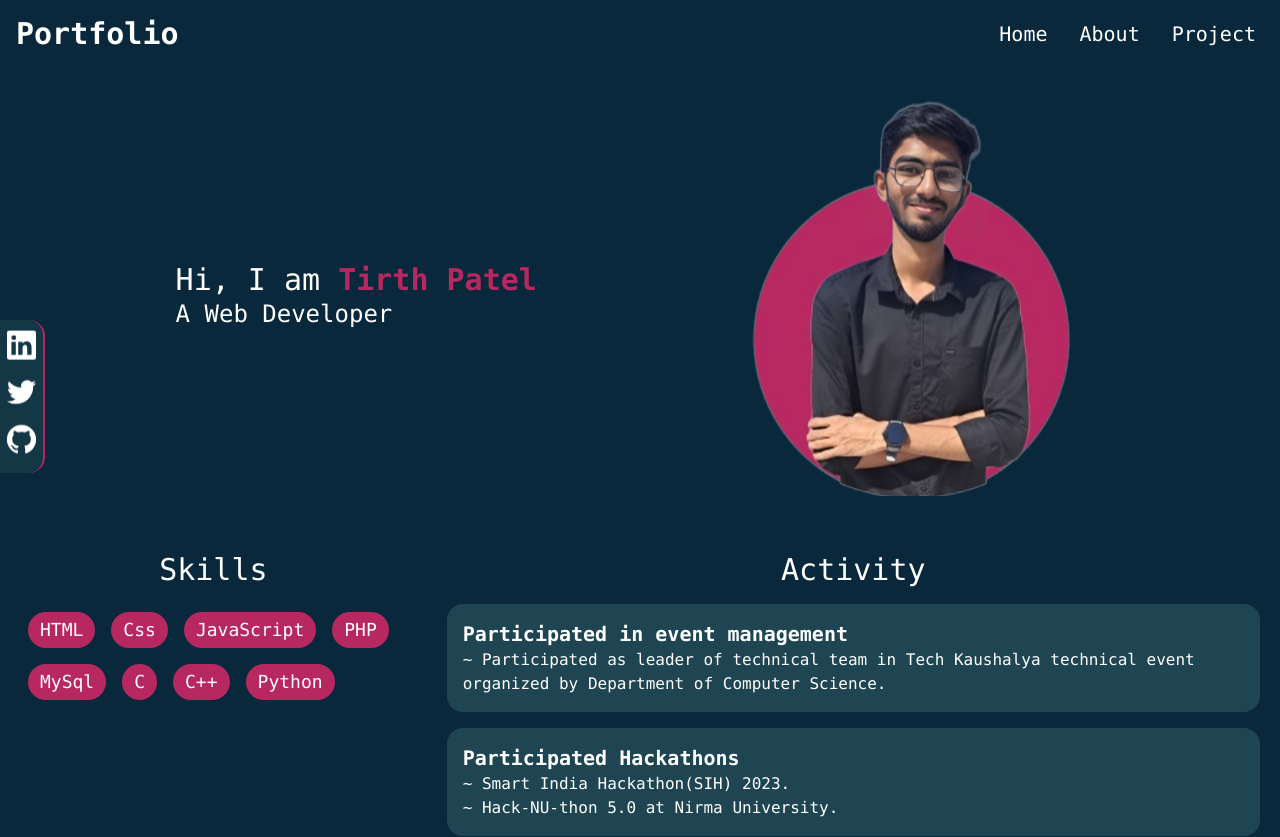
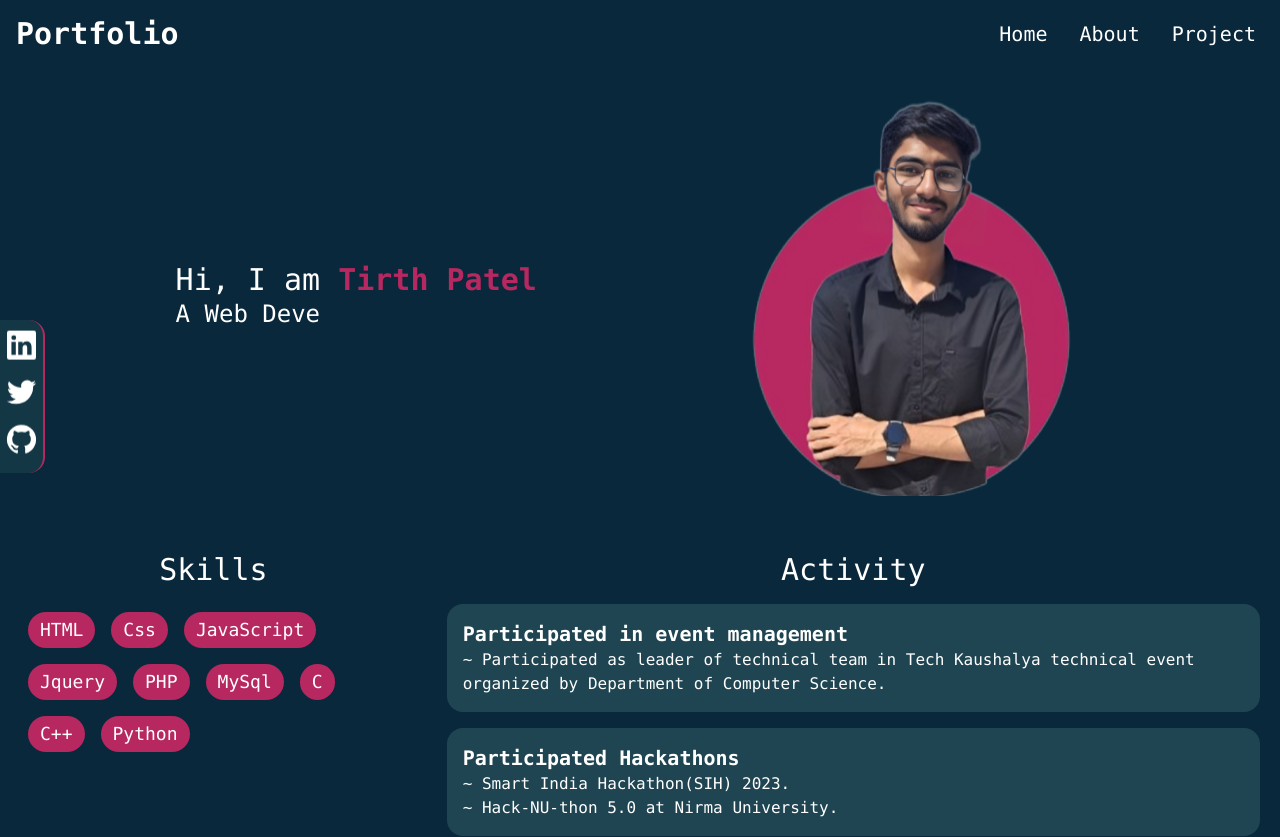
Before and after one commit to tirth2894/portfolio, a React (Create React App) app: page / in a window 1280 px wide. Shown: the top 837 px of the page. Built offline with nearby package versions, Linux system fonts and the light colour scheme.

Commit message:
modified : Info.js

```diff
--- a/package.json
+++ b/package.json
@@ -11,6 +11,7 @@
     "react": "^18.3.1",
     "react-dom": "^18.3.1",
     "react-scripts": "5.0.1",
+    "react-type-animation": "^3.2.0",
     "web-vitals": "^2.1.4"
   },
   "scripts": {
--- a/src/App.css
+++ b/src/App.css
@@ -4,3 +4,13 @@
     box-sizing: border-box;
     scroll-behavior: smooth;
 }
+::-webkit-scrollbar {
+    width: 5px;
+  }
+::-webkit-scrollbar-track {
+    background: #0a283b;
+}
+
+::-webkit-scrollbar-thumb {
+    background: #b72860;
+}
--- a/src/compepnets/Info.js
+++ b/src/compepnets/Info.js
@@ -1,23 +1,36 @@
 import React from 'react'
 import uphoto from './uphoto.png'
+import { TypeAnimation } from 'react-type-animation';
+
 
 function Info() {
-  return (
+    return (
         <div className='flex py-7 flex-wrap-reverse w-full justify-evenly items-center'>
             <div className='my-5 mx-2 flex flex-col justify-center items-start' >
                 <p className='text-2xl md:text-3xl '>
                     Hi, I am <span className='font-extrabold text-[#b72860] '>Tirth Patel</span>
                 </p>
                 <p className='text-xl md:text-2xl'>
-                    A Web Developer
+                    <TypeAnimation
+                        sequence={[
+                            // Same substring at the start will only be typed out once, initially
+                            'A Student',
+                            1000, // wait 1s before replacing "Mice" with "Hamsters"
+                            'A Web Developer',
+                            1000,
+                        ]}
+                        wrapper="span"
+                        speed={200}
+                        repeat={Infinity}
+                    />
                 </p>
             </div>
 
             <div className='h-[25rem] w-[25rem] flex justify-center items-center'>
-                <img src={uphoto} alt="Photo" className='h-full'/>
+                <img src={uphoto} alt="Photo" className='h-full' />
             </div>
         </div>
-  )
+    )
 }
 
 export default Info
--- a/src/compepnets/navbar.js
+++ b/src/compepnets/navbar.js
@@ -13,7 +13,7 @@ function Navbar() {
     return (
         <>
              {/* Mobile view */}
-             <div className={menu ? 'h-screen w-full bg-[#0a283bf5] p-5 fixed' : 'hidden'}>
+             <div className={menu ? 'h-screen w-full bg-[#0a283bf5] p-5 fixed z-10' : 'hidden'}>
                 <Unicons.UilTimes onClick={toogle} height="40" width="40" color="white" className='float-right lg:hidden' />
                 <ul className='text-xl flex flex-col mt-16 items-center'>
                     <li className='px-4 hover:text-[#b72860] mt-5 w-full text-center py-3' onClick={toogle}>
--- a/src/compepnets/projects.js
+++ b/src/compepnets/projects.js
@@ -6,11 +6,11 @@ function Projects() {
             <p className='text-center text-2xl md:text-3xl m-4' id='project'>Projects</p>
             <div className='flex flex-wrap justify-center items-center'>
 
-                <a href="https://homotrack.wuaze.com/" target='_blank' className='w-72 m-5 rounded-lg bg-[#1f4552] block hover:bg-[#214d5c]'>
-                    <img src={project1} alt="Photo" className='w-full p-2' />
+                <a href="https://homotrack.wuaze.com/" target='_blank' className='w-80 m-5 rounded-lg bg-[#1f4552] block hover:bg-[#214d5c]'>
+                    <img src={project1} alt="Photo" className='w-full p-2 h-[13rem]' />
 
                     <p className='p-2 w-full'>
-                        <span className='text-xl font-bold'>Blood Bank</span>
+                        <span className='text-xl font-bold'>Homotrack</span>
                         <p>A Homotrack, a dynamic blood bank management system designed to streamline the process of blood donation and distribution. With its user-friendly interface and robust functionality.</p>
                     </p>
                 </a>
--- a/src/compepnets/sideContact.js
+++ b/src/compepnets/sideContact.js
@@ -5,10 +5,10 @@ function SideContact() {
     return (
         <div className='fixed top-[40%] rounded-e-2xl shadow-3xl bg-[#1f455285] px-1 border-e-2 border-[#b72860]'>
 
-            <a href="">
+            <a href="#">
                 <Unicons.UilLinkedin className='my-3 animate-bounce hover:animate-none hover:text-[#b72860]' height='35' width='35' />
             </a>
-            <a href="">
+            <a href="#">
                 <Unicons.UilTwitter className='my-3 animate-bounce hover:animate-none hover:text-[#b72860]' height='35' width='35' />
             </a>
             <a href="https://github.com/tirth2894">
--- a/src/compepnets/skills.js
+++ b/src/compepnets/skills.js
@@ -9,6 +9,7 @@ function skills() {
                     <span className='bg-[#b72860] m-2 text-lg px-3 py-1 rounded-3xl'>HTML</span>
                     <span className='bg-[#b72860] m-2 text-lg px-3 py-1 rounded-3xl'>Css</span>
                     <span className='bg-[#b72860] m-2 text-lg px-3 py-1 rounded-3xl'>JavaScript</span>
+                    <span className='bg-[#b72860] m-2 text-lg px-3 py-1 rounded-3xl'>Jquery</span>
                     <span className='bg-[#b72860] m-2 text-lg px-3 py-1 rounded-3xl'>PHP</span>
                     <span className='bg-[#b72860] m-2 text-lg px-3 py-1 rounded-3xl'>MySql</span>
                     <span className='bg-[#b72860] m-2 text-lg px-3 py-1 rounded-3xl'>C</span>
--- a/tailwind.config.js
+++ b/tailwind.config.js
@@ -4,7 +4,8 @@ module.exports = {
     "./src/**/*.{js,jsx,ts,tsx}",
   ],
   theme: {
-    extend: {},
+    extend: {
+    },
   },
   plugins: [],
 }
```
Also changed, not shown: 1 other file (tests, documents, lock files or other folders).
